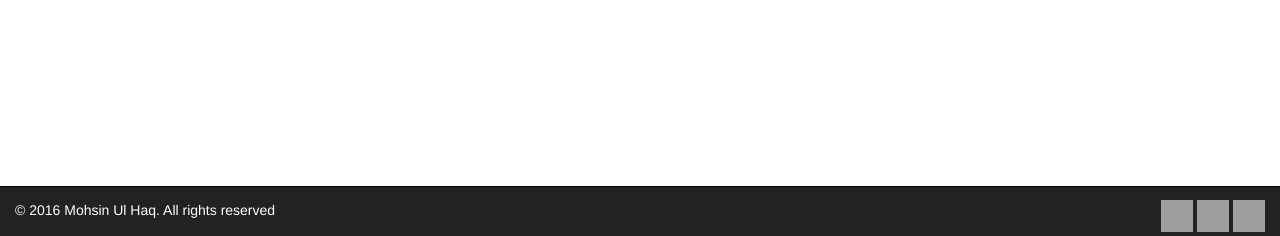
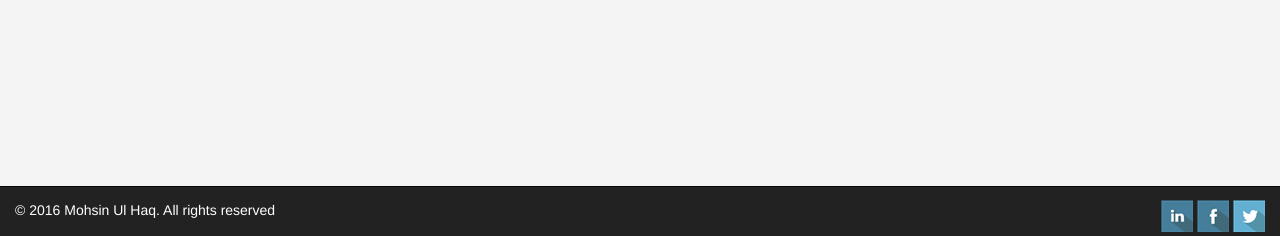
Before and after one commit to mohsinulhaq/django, a Django app: page / in a window 1280 px wide. Shown: the part 564-800 px from the top of the page. Run offline with Django 3.2, Linux system fonts and the light colour scheme; some libraries are stand-ins or nearby versions; grey boxes are pictures that could not be loaded.

Commit message:
social media icons

```diff
--- a/mohsinulhaq/static/css/style.css
+++ b/mohsinulhaq/static/css/style.css
@@ -1,4 +1,7 @@
 /* main */
+body {
+    background-color: #F4F4F4;
+}
 @media all and (max-width: 480px) {
     .content {
         margin-top: 20%;
--- a/mohsinulhaq/templates/base.html
+++ b/mohsinulhaq/templates/base.html
@@ -50,9 +50,9 @@
           &copy; 2016 Mohsin Ul Haq. All rights reserved
         </div>
         <div class="col-xs-6 text-right">
-          <a href="https://in.linkedin.com/in/mohsinulhaq"><img src="http://static.viewbook.com/images/social_icons/linkedin_32.png" width="32px" height="32px"></a>
-          <a href="https://facebook.com/mohsinulhaq"><img src="http://static.viewbook.com/images/social_icons/facebook_32.png" width="32px" height="32px"></a>
-          <a href="https://twitter.com/mohsinulhaq"><img src="http://static.viewbook.com/images/social_icons/twitter_32.png" width="32px" height="32px"></a>
+          <a href="https://in.linkedin.com/in/mohsinulhaq"><img src="{% static 'images/linkedin.png' %}" width="32px" height="32px"></a>
+          <a href="https://facebook.com/mohsinulhaq"><img src="{% static 'images/facebook.png' %}" width="32px" height="32px"></a>
+          <a href="https://twitter.com/mohsinulhaq"><img src="{% static 'images/twitter.png' %}" width="32px" height="32px"></a>
         </div>
       </div>
     </div>
```
Also changed, not shown: mohsinulhaq/static/images/facebook.png (added), mohsinulhaq/static/images/linkedin.png (added), mohsinulhaq/static/images/twitter.png (added).
